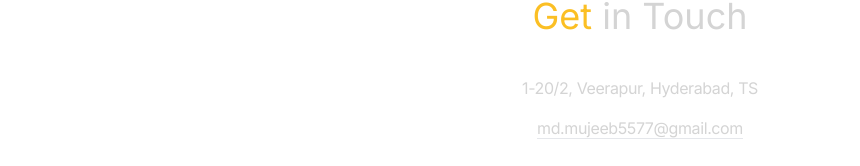
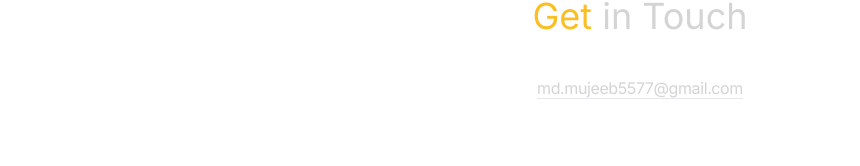
Before and after one commit to Mujeeb-MB/mb-portfolio, a React (Vite) app: page / in a window 1280 px wide. Shown: the part 3404-3570 px from the top of the page, without its empty margins (0-860 px from the left). Built offline with nearby package versions, Linux system fonts and the light colour scheme.

Commit message:
removed address

```diff
--- a/src/components/Contact.jsx
+++ b/src/components/Contact.jsx
@@ -14,14 +14,6 @@ const Contact = () => {
         <span className="text-amber-400">Get</span> in Touch
       </motion.h1>
       <div className="text-center tracking-tight">
-        <motion.p
-          whileInView={{ opacity: 1, x: 0 }}
-          initial={{ opacity: 0, x: -100 }}
-          transition={{ duration: 1 }}
-          className="my-4"
-        >
-          {CONTACT.address}
-        </motion.p>
         {/* <motion.p
           whileInView={{ opacity: 1, x: 0 }}
           initial={{ opacity: 0, x: 100 }}
```
